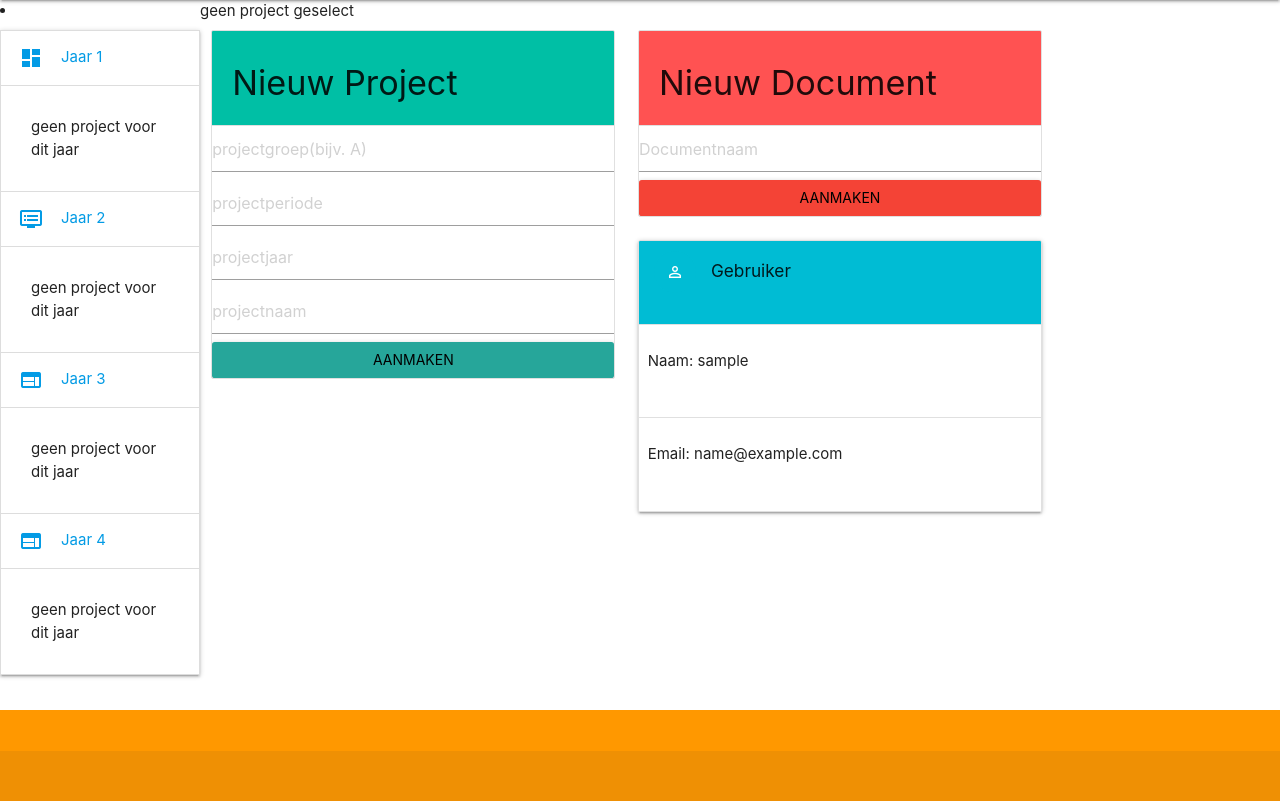
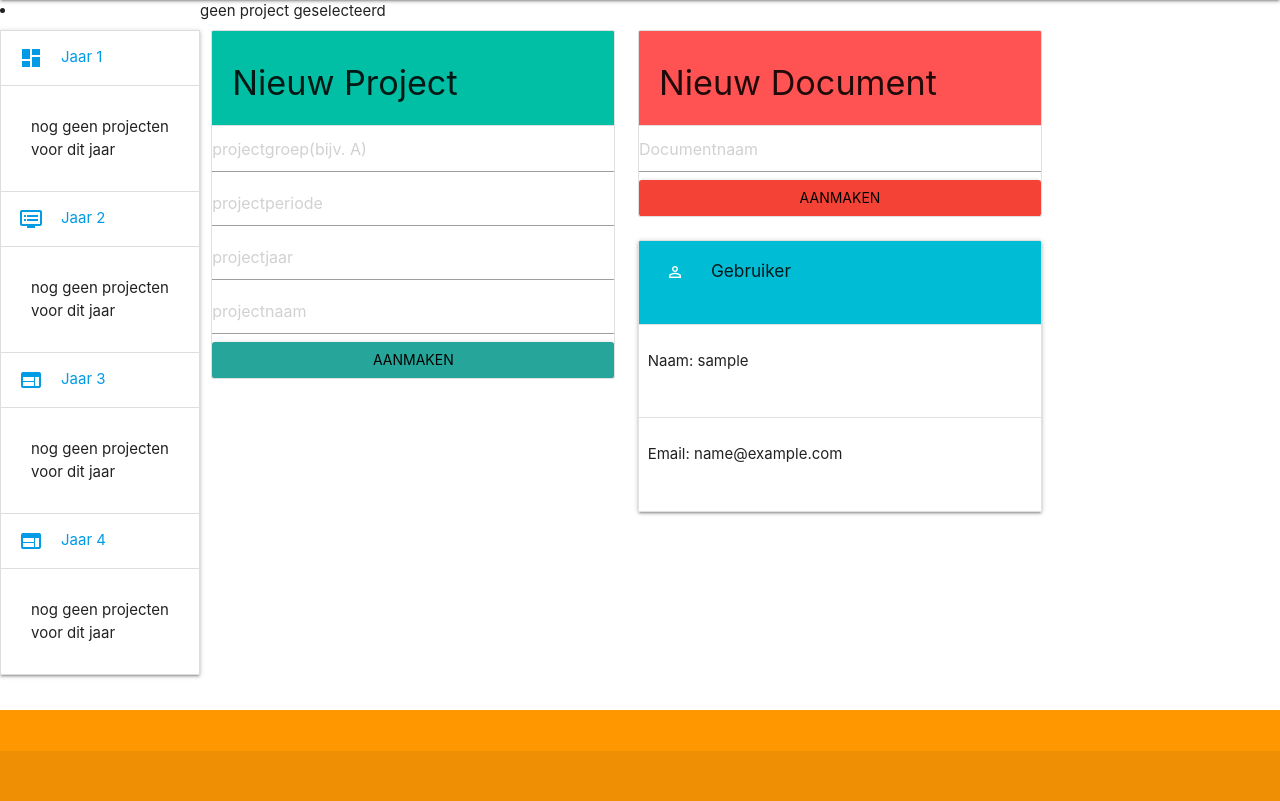
Before and after one commit to Robinkolk100/inf1a-herkansing, a PHP site: page /home.php in a window 1280 px wide. Shown: the part 64-865 px from the top of the page. Run offline with PHP 8.4, Linux system fonts and the light colour scheme; the visitor is signed in with stand-in values (Sample User, id 1); data that the repository does not hold is empty; some libraries are stand-ins or nearby versions.

Commit message:
small changes

```diff
--- a/home.php
+++ b/home.php
@@ -76,7 +76,7 @@ include 'function_getAdviceTips.php';
 
       }
     } else {
-      echo "geen project voor dit jaar";
+      echo "nog geen projecten voor dit jaar";
     }
     ?>
 								</ul>
@@ -99,7 +99,7 @@ include 'function_getAdviceTips.php';
 
       }
     } else {
-      echo "geen project voor dit jaar";
+      echo "nog geen projecten voor dit jaar";
     }
     ?>
 								</ul>
@@ -122,7 +122,7 @@ include 'function_getAdviceTips.php';
 
       }
     } else {
-      echo "geen project voor dit jaar";
+      echo "nog geen projecten voor dit jaar";
     }
     ?>
 								</ul>
@@ -145,7 +145,7 @@ include 'function_getAdviceTips.php';
 
       }
     } else {
-      echo "geen project voor dit jaar";
+      echo "nog geen projecten voor dit jaar";
     }
     ?>
 								</ul>
@@ -522,7 +522,7 @@ include 'function_getAdviceTips.php';
                                 				?>
 				<?php
   } else {
-    echo "geen project geselect";
+    echo "geen project geselecteerd";
   }
   ?>
 				<!--card widgets start-->
```
